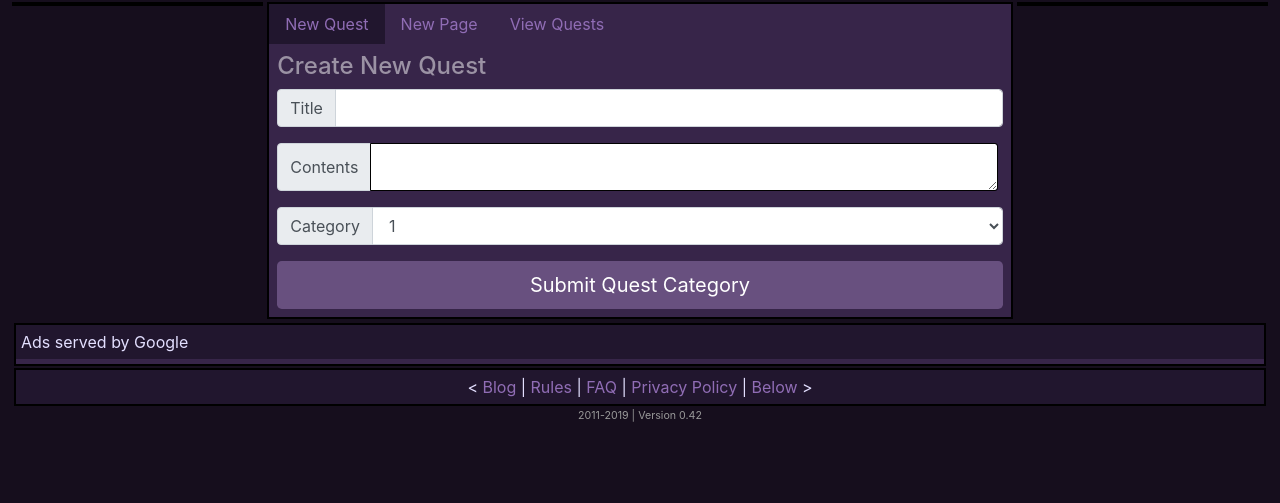
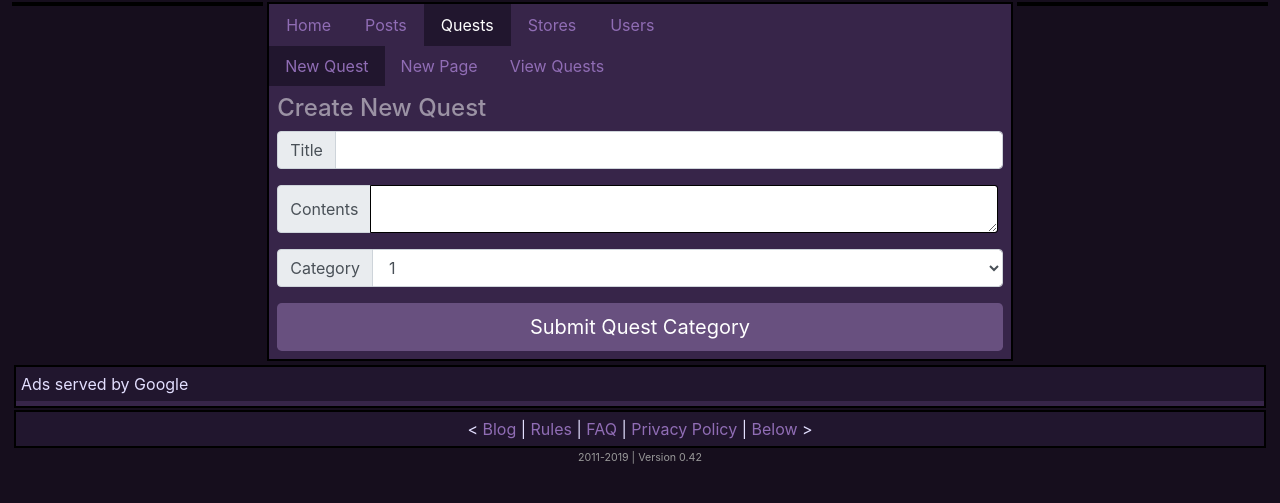
Before and after one commit to scawful/ZEN3MP, a PHP site: template templates/above/quests.twig in a window 1280 px wide. Shown: the part 98-601 px from the top of the page. Run offline with PHP 8.4, Linux system fonts and the light colour scheme; the template is opened without the code that fills it, so the values that code supplies are empty; a stand-in replaces the project's code that opens the database connection; some libraries are stand-ins or nearby versions.

Commit message:
admin panel quest tabs organization

```diff
--- a/templates/above/above.twig
+++ b/templates/above/above.twig
@@ -5,7 +5,7 @@
 
 <ul class="nav nav-tabs">
   <li class="nav-item">
-    <a class="nav-link active" href="#home" aria-controls="home" data-toggle="tab" aria-selected="true">Home</a>
+    <a class="nav-link active" href="#home">Home</a>
   </li>
   <li class="nav-item">
     <a class="nav-link" href="?newpost">Posts</a>
--- a/templates/above/quests.twig
+++ b/templates/above/quests.twig
@@ -3,10 +3,30 @@
 
 {% block main %}
 
+<ul class="nav nav-tabs">
+  <li class="nav-item">
+    <a class="nav-link" href="/above/">Home</a>
+  </li>
+  <li class="nav-item">
+    <a class="nav-link" href="?newpost">Posts</a>
+  </li>
+  <li class="nav-item">
+    <a class="nav-link active" href="?quests">Quests</a>
+  </li>
+  <li class="nav-item">
+    <a class="nav-link" href="?items">Stores</a>
+  </li>
+  <li class="nav-item">
+    <a class="nav-link" href="?users">Users</a>
+  </li>
+</ul>
+
+<!-- /////////////////////////////////////////////////////////////////////////////////////////////////////////////////////// -->
+
     <div class="nav nav-pills" id="stores_sublist" role="tablist" aria-orientation="vertical">
         <a class="nav-link active" data-toggle="pill" href="#q-home" role="tab" aria-controls="quest_home" aria-selected="true">New Quest</a>
-        <a class="nav-link" data-toggle="pill" href="#v-pills-profile" role="tab" aria-controls="edit_items" aria-selected="false">New Page</a>
-        <a class="nav-link" data-toggle="pill" href="#v-pills-messages" role="tab" aria-controls="money_supply" aria-selected="false">View Quests</a>
+        <a class="nav-link" data-toggle="pill" href="#q-page" role="tab" aria-controls="new" aria-selected="false">New Page</a>
+        <a class="nav-link" data-toggle="pill" href="#view-quests" role="tab" aria-controls="view_quests" aria-selected="false">View Quests</a>
     </div>
 
     <div class="tab-content" id="stores_subcontent">
@@ -41,7 +61,7 @@
                     </select>
                 </div>
 
-                <button type="submit" class="btn btn-post btn-lg btn-block" name="new_quest" id="new_quest" value="POST">Submit Quest Category</button>
+                <button type="submit" class="btn btn-post btn-lg btn-block" name="new_quest" id="new-quest" value="POST">Submit Quest Category</button>
             </form>
 
 
@@ -50,7 +70,7 @@
 
     <!-- //////////////////////////////////////////////////////////////////////////////////////////////// -->
 
-        <div class="tab-pane fade" id="v-pills-profile" role="tabpanel" aria-labelledby="edit_items">
+        <div class="tab-pane fade" id="q-page" role="tabpanel" aria-labelledby="new">
             <div class="article"><h4>New Quest Page</h4>
 
             <form class="post_form" action="/above/" method="POST" autocomplete="off" enctype="multipart/form-data">
@@ -97,7 +117,23 @@
 
             </div>
         </div>
-        <div class="tab-pane fade" id="v-pills-messages" role="tabpanel" aria-labelledby="money_supply"></div>
+
+
+        <div class="tab-pane fade" id="view-quests" role="tabpanel" aria-labelledby="view_quests">
+            <div class="article">
+                <ul class="list-group">
+                    {% for i in 1..quest.getNumQuestpages %}
+                    <li class="list-group-item">
+                        {{ quest.getQuestPageTitle(i) }}
+                        <br />{{ quest.getQuestPageBody(i) }}
+                        <span class="float-right"><img src="{{ quest.getQuestPageMedia(i) }}" class="avatar"></span>
+                    </li>
+                    {% endfor %}
+                </ul>
+            </div>
+        </div>
+
+
     </div>
 
 {% endblock %}
```
Also changed, not shown: src/classes/Quest.php (+29 -0 lines), templates/above/items.twig (+24 -3 lines), templates/above/newpost.twig (+21 -0 lines), templates/above/users.twig (added, +27 -0 lines).
